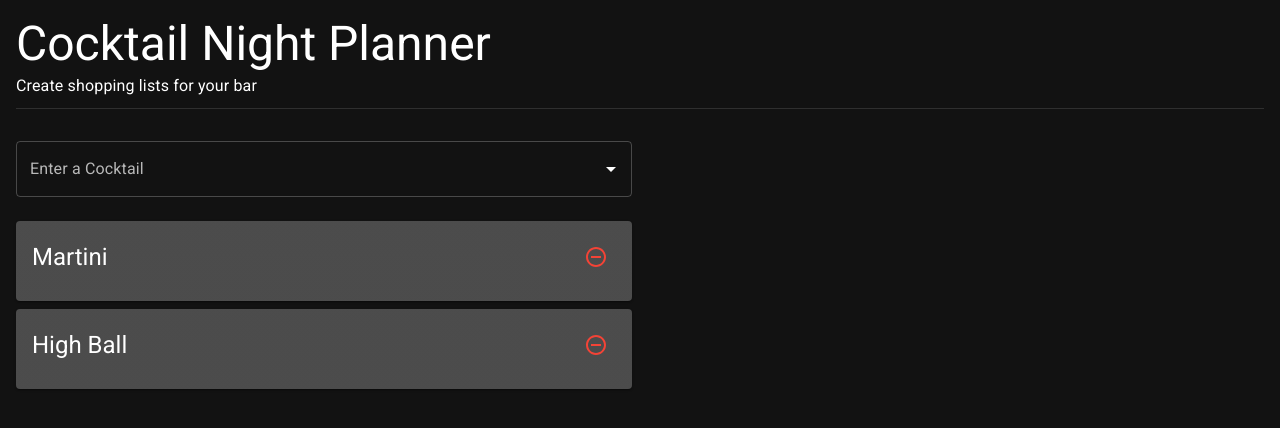
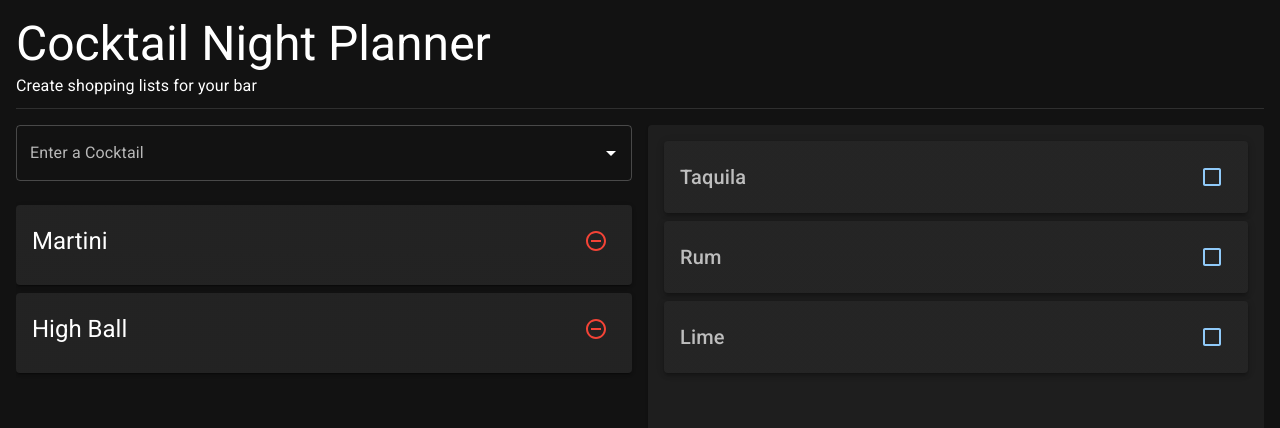
Before and after one commit to deiden26/cocktail-night-planner, a React (Create React App) app: page / in a window 1280 px wide. Shown: the top 428 px of the page. Built offline with nearby package versions, Linux system fonts and the light colour scheme.

Commit message:
feat: Add ingredient column

```diff
--- a/src/App.js
+++ b/src/App.js
@@ -1,11 +1,7 @@
 import { createTheme, ThemeProvider } from '@mui/material/styles';
 import CssBaseline from '@mui/material/CssBaseline';
 
-import Grid from '@mui/material/Grid';
-
-import Title from './Title';
-import Cocktails from './Cocktails';
-import IngredientList from './IngredientList';
+import PageLayout from './PageLayout';
 
 function App() {
 
@@ -18,17 +14,7 @@ function App() {
   return (
     <ThemeProvider theme={theme}>
       <CssBaseline/>
-      <Grid container spacing={2} p={2}>
-        <Grid item xs={12}>
-          <Title/>
-        </Grid>
-        <Grid item xs={6}>
-          <Cocktails/>
-        </Grid>
-        <Grid item xs={6}>
-          <IngredientList/>
-        </Grid>
-      </Grid>
+      <PageLayout/>
     </ThemeProvider>
   );
 }
--- a/src/CocktailCard.js
+++ b/src/CocktailCard.js
@@ -7,7 +7,7 @@ import Typography from '@mui/material/Typography';
 
 export default function CocktailCard({ name }) {
   return (
-    <Card sx={{ bgcolor: 'grey.800' }}>
+    <Card varient="outlined" elevation={2}>
       <CardContent>
         <Stack direction="row" justifyContent="space-between" alignItems="center">
           <Typography variant="h5" sx={{ color: 'text.primary' }}>
--- /dev/null
+++ b/src/IngredientCard.js
@@ -0,0 +1,41 @@
+import { useState } from 'react';
+
+import Card from '@mui/material/Card';
+import CardActionArea from '@mui/material/CardActionArea';
+import CardContent from '@mui/material/CardContent';
+import Typography from '@mui/material/Typography';
+import Stack from '@mui/material/Stack';
+import IconButton from '@mui/material/IconButton';
+import CheckBoxOutlineBlankIcon from '@mui/icons-material/CheckBoxOutlineBlank';
+import CheckBoxIcon from '@mui/icons-material/CheckBox';
+
+export default function IngredientCard({ name }) {
+  const [checked, setChecked] = useState(false);
+
+  return (
+    <Card
+      varient="outlined"
+      elevation={3} sx={{ mb: 1 }}
+    >
+      <CardActionArea
+        onClick={() => setChecked(!checked)}
+      >
+        <CardContent>
+          <Stack direction="row" justifyContent="space-between" alignItems="center">
+            <Typography variant="h6" sx={{ color: 'text.secondary' }}>
+              {name}
+            </Typography>
+            <IconButton
+              aria-label={checked ? 'Checked' : 'Unchecked'}
+              color={checked ? 'success' : 'primary'}
+            >
+              {checked ?
+                <CheckBoxIcon/> : <CheckBoxOutlineBlankIcon/>
+              }
+            </IconButton>
+          </Stack>
+        </CardContent>
+      </CardActionArea>
+    </Card>
+  );
+}
--- a/src/IngredientList.js
+++ b/src/IngredientList.js
@@ -1,3 +1,17 @@
+import Paper from '@mui/material/Paper';
+import IngredientCard from './IngredientCard';
+
 export default function IngredientList() {
-  return null;
+  const ingredients = ['Taquila', 'Rum', 'Lime'];
+
+  return (
+    <Paper
+      elevation={1}
+      sx={{ width: '100%', height: '100%', p: 2 }}
+    >
+      {ingredients.map(ingredient => (
+        <IngredientCard key={ingredient} name={ingredient}/>
+      ))}
+    </Paper>
+  );
 }
--- /dev/null
+++ b/src/PageLayout.js
@@ -0,0 +1,26 @@
+import Box from '@mui/material/Box';
+import Grid from '@mui/material/Grid';
+
+import Title from './Title';
+import Cocktails from './Cocktails';
+import IngredientList from './IngredientList';
+
+export default function PageLayout() {
+  return (
+      <Box height="100vh" display="flex" flexDirection="column" p={2}>
+        <Box>
+          <Title/>
+        </Box>
+        <Box flex={1} overflow="auto">
+          <Grid container spacing={2} height="100%">
+            <Grid item xs={6}>
+              <Cocktails/>
+            </Grid>
+            <Grid item xs={6}>
+              <IngredientList/>
+            </Grid>
+          </Grid>
+        </Box>
+      </Box>
+  );
+}
```
